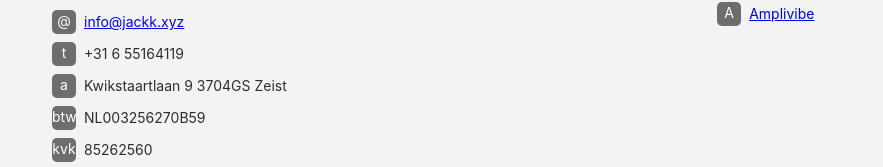
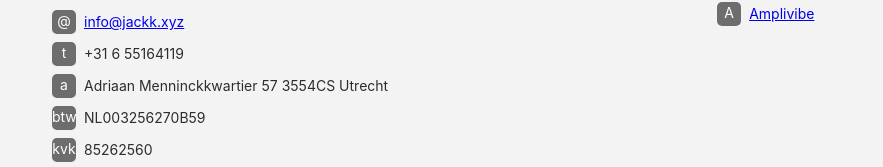
Before and after one commit to jackha/jackk-site, a React (Create React App) app: page / in a window 1280 px wide. Shown: the part 1830-1997 px from the top of the page, without its empty margins (198-1081 px from the left). Built offline with nearby package versions, Linux system fonts and the light colour scheme.

Commit message:
Address change to home address

```diff
--- a/src/components/Footer/Footer.js
+++ b/src/components/Footer/Footer.js
@@ -24,7 +24,7 @@ const contact = () => {
             </div>
             <div className={classes.row}>
               <div className={classes.iconize}>a</div>
-              <div>Kwikstaartlaan 9 3704GS Zeist</div>
+              <div>Adriaan Menninckkwartier 57 3554CS Utrecht</div>
             </div>
             <div className={classes.row}>
               <div className={classes.iconize}>btw</div>
```
